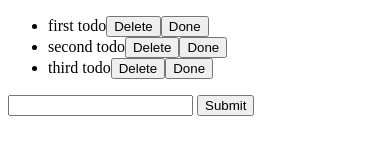
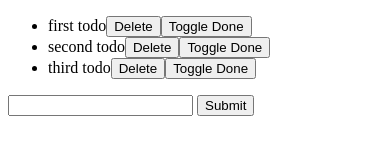
Before and after one commit to FACN1/week2-Khan-ElBash, a plain HTML site: page index.html in a window 390 px wide. Drawn offline with Linux system fonts and the light colour scheme.

Commit message:
fixSubmit

```diff
--- a/index.html
+++ b/index.html
@@ -4,6 +4,7 @@
     <meta charset="utf-8">
     <title>tdd todo</title>
     <link rel="stylesheet" href="./style.css">
+    <meta name="viewport" content="width=device-width, initial-scale=1">
   </head>
   <body>
     <div id = "todo-container">
--- a/todo.js
+++ b/todo.js
@@ -70,7 +70,7 @@ var todo = (function() {
       descriptionNode.innerHTML = todoData.description;
 
       if (todoData.done == true){
-        descriptionNode.innerHTML += "  Done"
+        descriptionNode.innerHTML += " (done)"
       }
 
       todoNode.appendChild(descriptionNode);
@@ -85,7 +85,7 @@ var todo = (function() {
       todoNode.appendChild(deleteButtonNode);
         // adds a button which toggles the to-do if its done
         var markTodoButton = document.createElement('button');
-        markTodoButton.innerHTML ="Done"
+        markTodoButton.innerHTML ="Toggle Done"
         markTodoButton.addEventListener('click', function(){
          state = todoFunctions.markTodo(state, todoData.id);
          controller.render(state);
```
Also changed, not shown: Test/test.js (+2 -5 lines), 1 other file.
